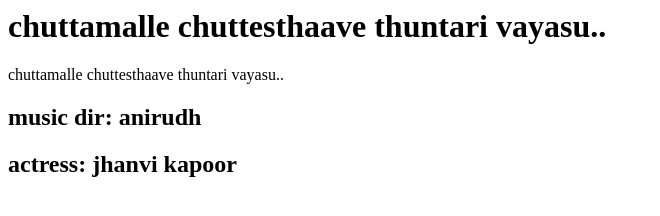
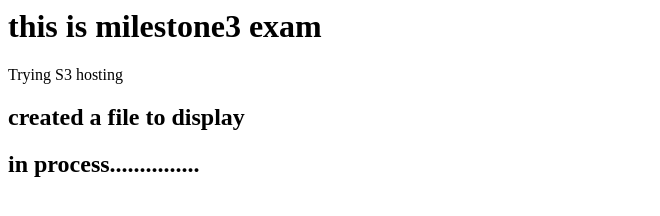
Before and after one commit to JD-jash/s3withoutgit, a plain HTML site: page index.html in a window 1280 px wide. Shown: the whole page, without its empty margins (0-660 px from the left). Drawn offline with Linux system fonts and the light colour scheme.

Commit message:
Update index.html

```diff
--- a/index.html
+++ b/index.html
@@ -1,4 +1,4 @@
-<h1>chuttamalle chuttesthaave thuntari vayasu..</h1>
-chuttamalle chuttesthaave thuntari vayasu..
-<h2>music dir: anirudh</h2>
-<h2>actress: jhanvi kapoor</h2>
+<h1>this is milestone3 exam</h1>
+Trying S3 hosting
+<h2>created a file to display</h2>
+<h2>in process...............</h2>
```
